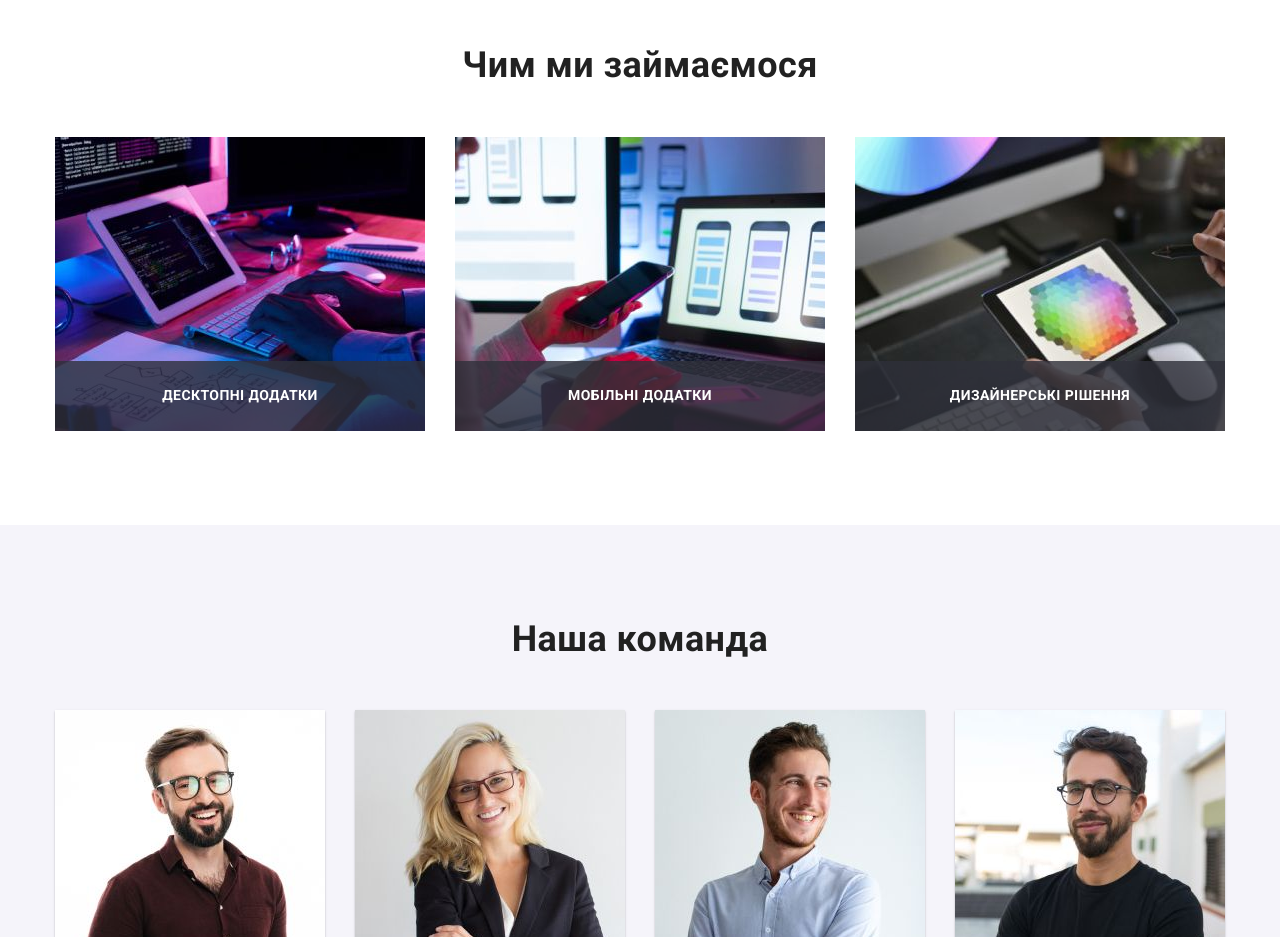
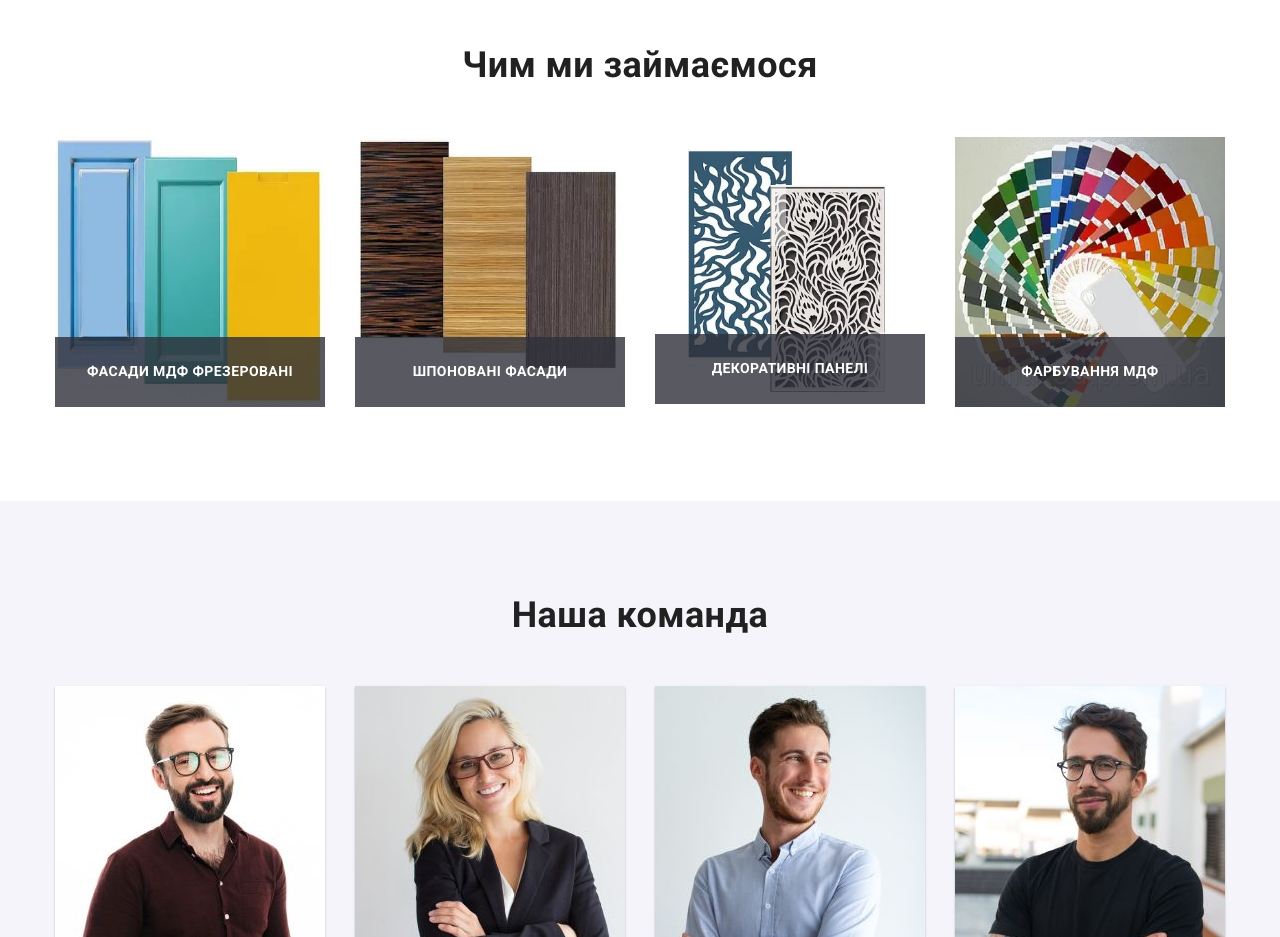
Before and after one commit to mrSerGL/unilux, a plain HTML site: page index.html in a window 1280 px wide. Shown: the part 1080-2017 px from the top of the page. Drawn offline with nearby package versions, Linux system fonts and the light colour scheme.

Commit message:
add mission images

```diff
--- a/index.html
+++ b/index.html
@@ -171,41 +171,79 @@
           <ul class="mission list">
             <li class="mission__item link">
               <div class="mission__item--position">
-                <img
+                <!-- <img
                   srcset="./images/mission/img_lg@1x.jpg, ./images/mission/img_lg@2x.jpg"
                   src="./images/mission/img_lg@1x.jpg"
                   width="370"
                   height="294"
                   alt="business"
+                /> -->
+                <img
+                  src="./images/mission/unilux_missions/facades.jpg"
+                  width="370"
+                  height="294"
+                  alt="business"
                 />
 
-                <p class="mission__label">Десктопні додатки</p>
+                <p class="mission__label">Фасади МДФ фрезеровані</p>
               </div>
             </li>
+
             <li class="mission__item link">
               <div class="mission__item--position">
-                <img
+                <!-- <img
                   srcset="./images/mission/img_lg@1x-1.jpg, ./images/mission/img_lg@2x-1.jpg"
                   src="./images/mission/img_lg@1x-1.jpg"
                   width="370"
                   height="294"
                   alt="business"
+                /> -->
+                <img
+                  src="./images/mission/unilux_missions/facades_spon.jpg"
+                  width="370"
+                  height="294"
+                  alt="business"
                 />
 
-                <p class="mission__label">Мобільні додатки</p>
+                <p class="mission__label">Шпоновані фасади</p>
               </div>
             </li>
             <li class="mission__item link">
               <div class="mission__item--position">
-                <img
+                <!-- <img
                   srcset="./images/mission/img_lg@1x-2.jpg, ./images/mission/img_lg@2x-2.jpg"
                   src="./images/mission/img_lg@1x-2.jpg"
                   width="370"
                   height="294"
                   alt="business"
+                /> -->
+                <img
+                  src="./images/mission/unilux_missions/panels.jpg"
+                  width="370"
+                  height="294"
+                  alt="business"
                 />
 
-                <p class="mission__label">Дизайнерські рішення</p>
+                <p class="mission__label">Декоративні панелі</p>
+              </div>
+            </li>
+            <li class="mission__item link">
+              <div class="mission__item--position">
+                <!-- <img
+                  srcset="./images/mission/img_lg@1x-2.jpg, ./images/mission/img_lg@2x-2.jpg"
+                  src="./images/mission/img_lg@1x-2.jpg"
+                  width="370"
+                  height="294"
+                  alt="business"
+                /> -->
+                <img
+                  src="./images/mission/unilux_missions/painting.jpg"
+                  width="370"
+                  height="294"
+                  alt="business"
+                />
+
+                <p class="mission__label">Фарбування МДФ</p>
               </div>
             </li>
           </ul>
--- a/sass/components/index/_mission.scss
+++ b/sass/components/index/_mission.scss
@@ -5,7 +5,7 @@
   @media screen and (min-width: $desktop) {
     display: block;
   }
- }
+}
 
 .mission {
   display: flex;
@@ -14,13 +14,13 @@
 
 .mission__item {
   display: block;
-  width: calc((100% - 60px) / 3);
+  width: calc((100% - 90px) / 4);
 
   &--position {
     position: relative;
   }
 
-  &:not(:nth-child(3n)) {
+  &:not(:nth-child(4n)) {
     margin-right: 30px;
   }
 }
```
Also changed, not shown: css/main.css, css/main.min.css, images/mission/unilux_missions/facades.jpg (added), images/mission/unilux_missions/facades.webp (added), images/mission/unilux_missions/facades_spon.jpg (added), images/mission/unilux_missions/facades_spon.webp (added), images/mission/unilux_missions/painting.jpg (added), images/mission/unilux_missions/painting.webp (added), images/mission/unilux_missions/panels.jpg (added), images/mission/unilux_missions/panels.webp (added).
